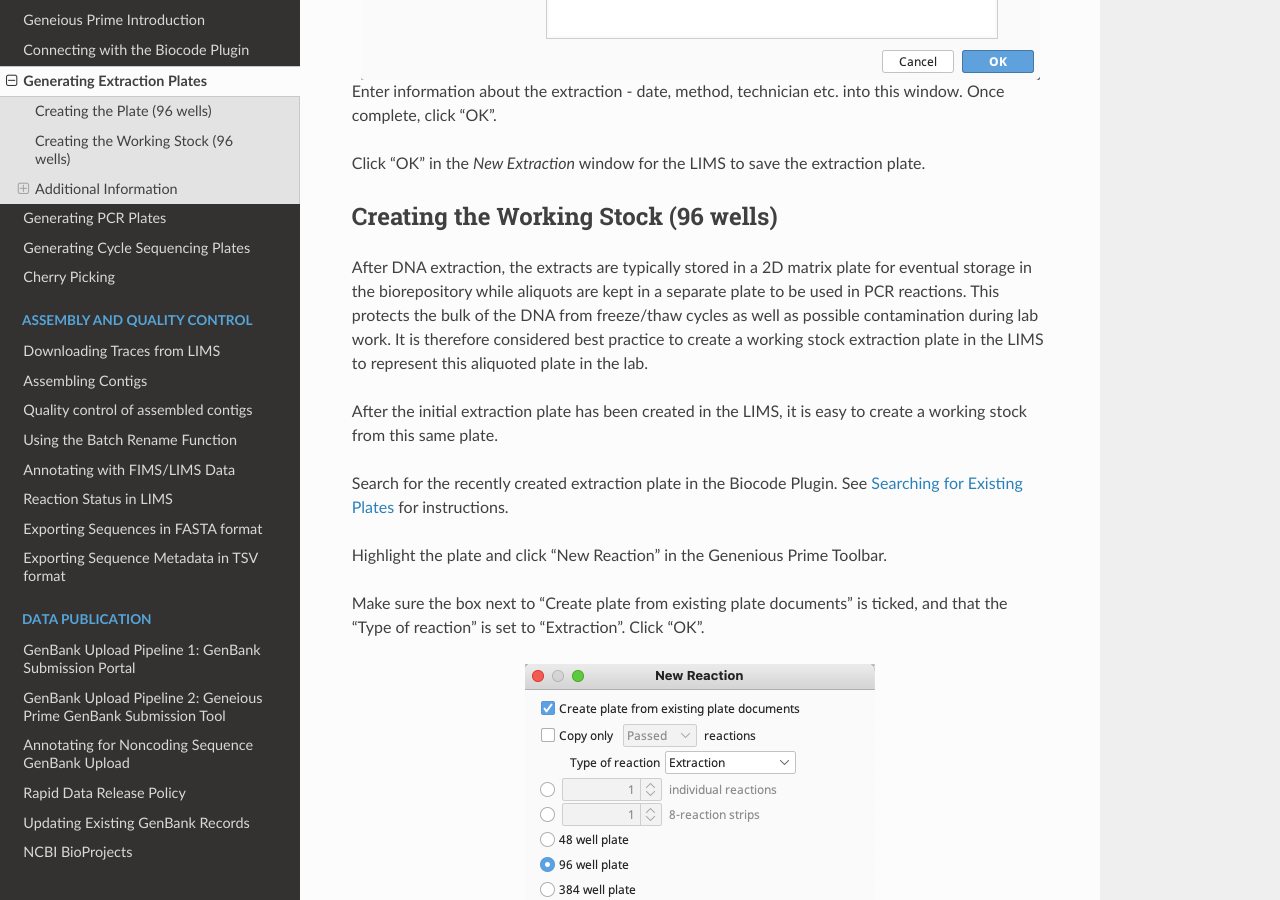
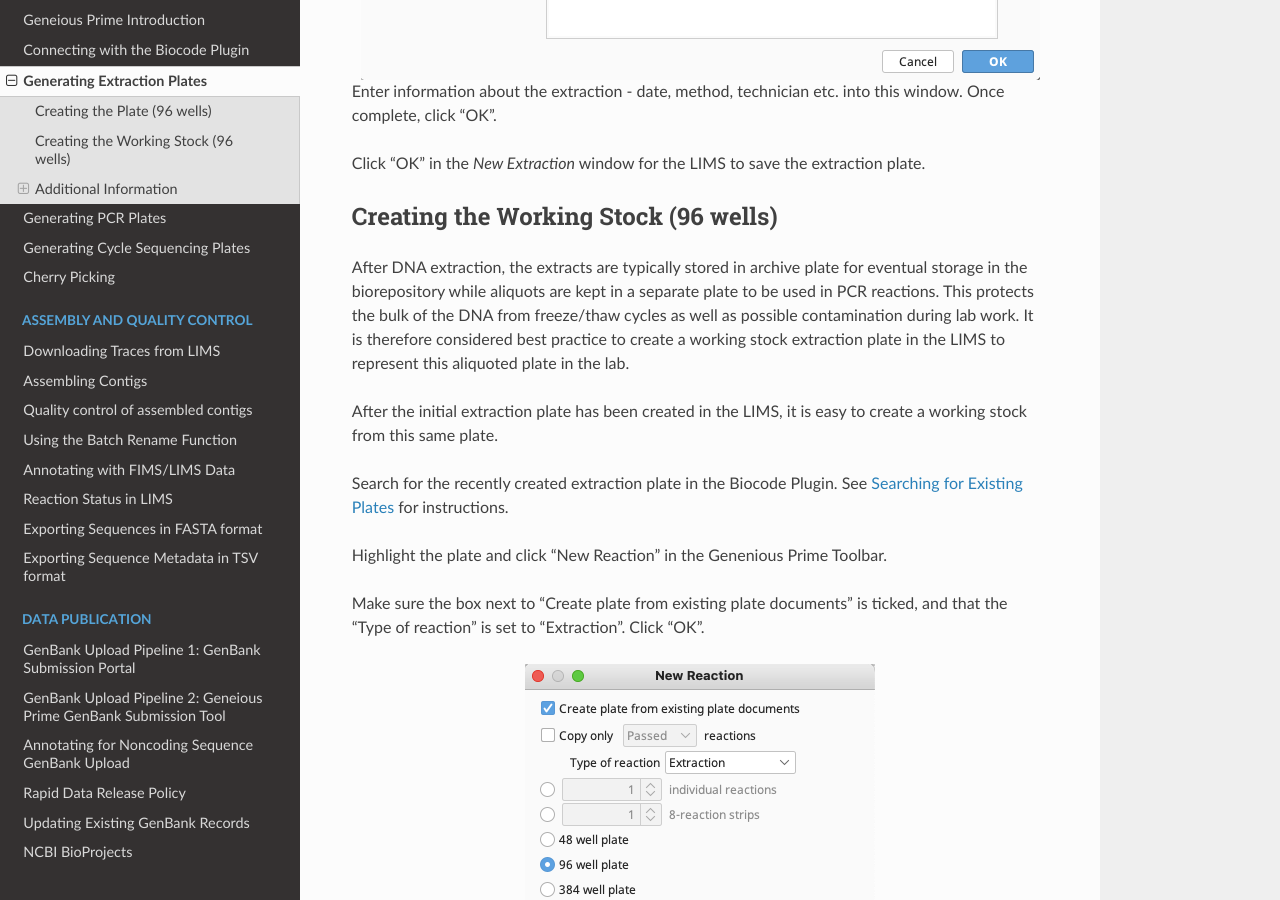
Before and after one commit to SIBarcodeNetwork/ReadtheDocsMaster, a Sphinx documentation site: the page built from Docs/extraction_plates.rst, in a window 1280 px wide and 900 px high, scrolled down 3587 px. Built offline with Sphinx 7.4.7 and the Read the Docs theme 2.0.0, drawn with Linux system fonts in a browser that asks for light colours.

Commit message:
Update extraction_plates.rst

```diff
--- a/Docs/extraction_plates.rst
+++ b/Docs/extraction_plates.rst
@@ -73,7 +73,7 @@ Click "OK" in the *New Extraction* window for the LIMS to save the extraction pl
 Creating the Working Stock (96 wells)
 -------------------------------------
 
-After DNA extraction, the extracts are typically stored in a 2D matrix plate for eventual storage in the biorepository while aliquots are kept in a separate plate to be used in PCR reactions. This protects the bulk of the DNA from freeze/thaw cycles as well as possible contamination during lab work. It is therefore considered best practice to create a working stock extraction plate in the LIMS to represent this aliquoted plate in the lab.
+After DNA extraction, the extracts are typically stored in archive plate for eventual storage in the biorepository while aliquots are kept in a separate plate to be used in PCR reactions. This protects the bulk of the DNA from freeze/thaw cycles as well as possible contamination during lab work. It is therefore considered best practice to create a working stock extraction plate in the LIMS to represent this aliquoted plate in the lab.
 
 After the initial extraction plate has been created in the LIMS, it is easy to create a working stock from this same plate.
 
```
